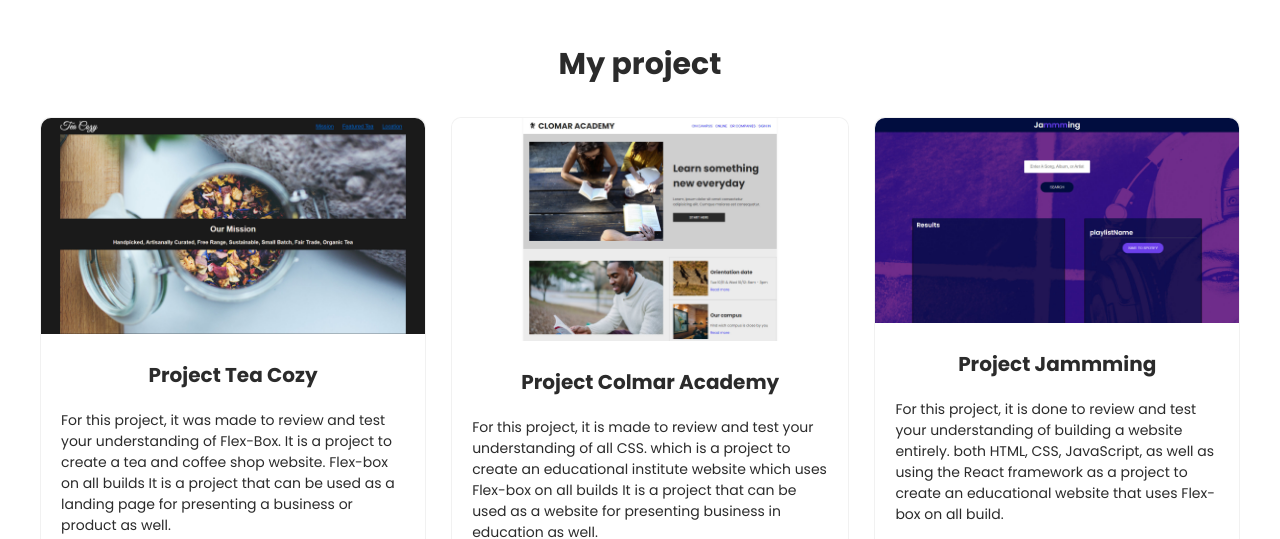
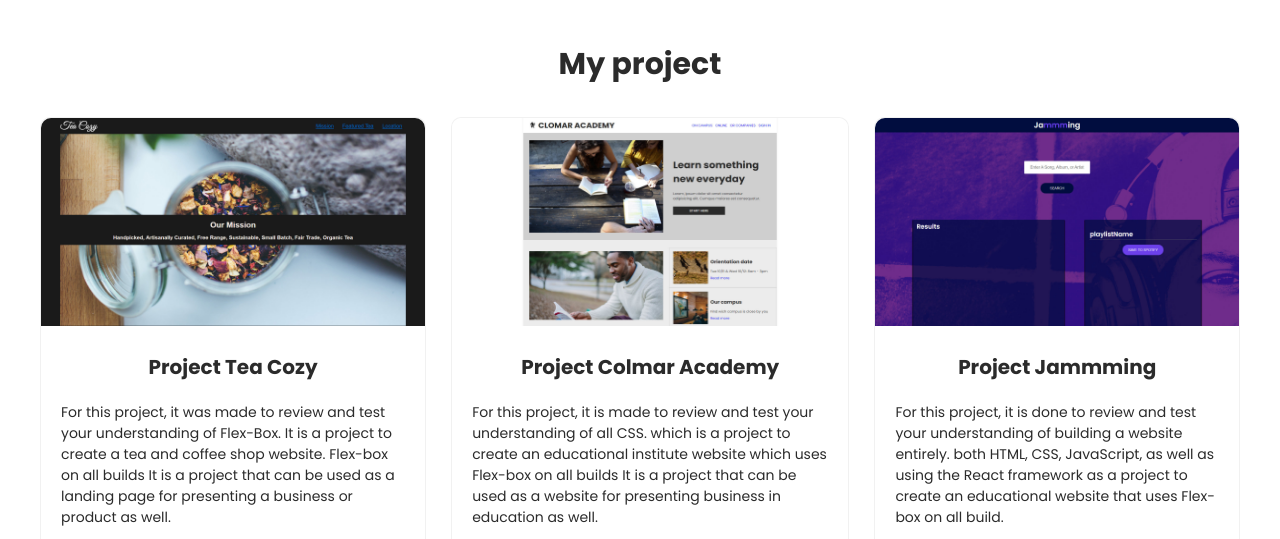
Before and after one commit to dDoraemoNb/TiwasakPortfolio, a plain HTML site: page index.html in a window 1280 px wide. Shown: the part 1339-1878 px from the top of the page. Drawn offline with Linux system fonts and the light colour scheme.

Commit message:
Fix size Image Card Project Section

```diff
--- a/css/mainstyle.css
+++ b/css/mainstyle.css
@@ -202,6 +202,8 @@ li img{
 
 .Project-Card img{
     border-radius: 10px 10px 0 0;
+    width: 100%;
+    height: 40%;
 }
 
 .Project-Card h3{
```
